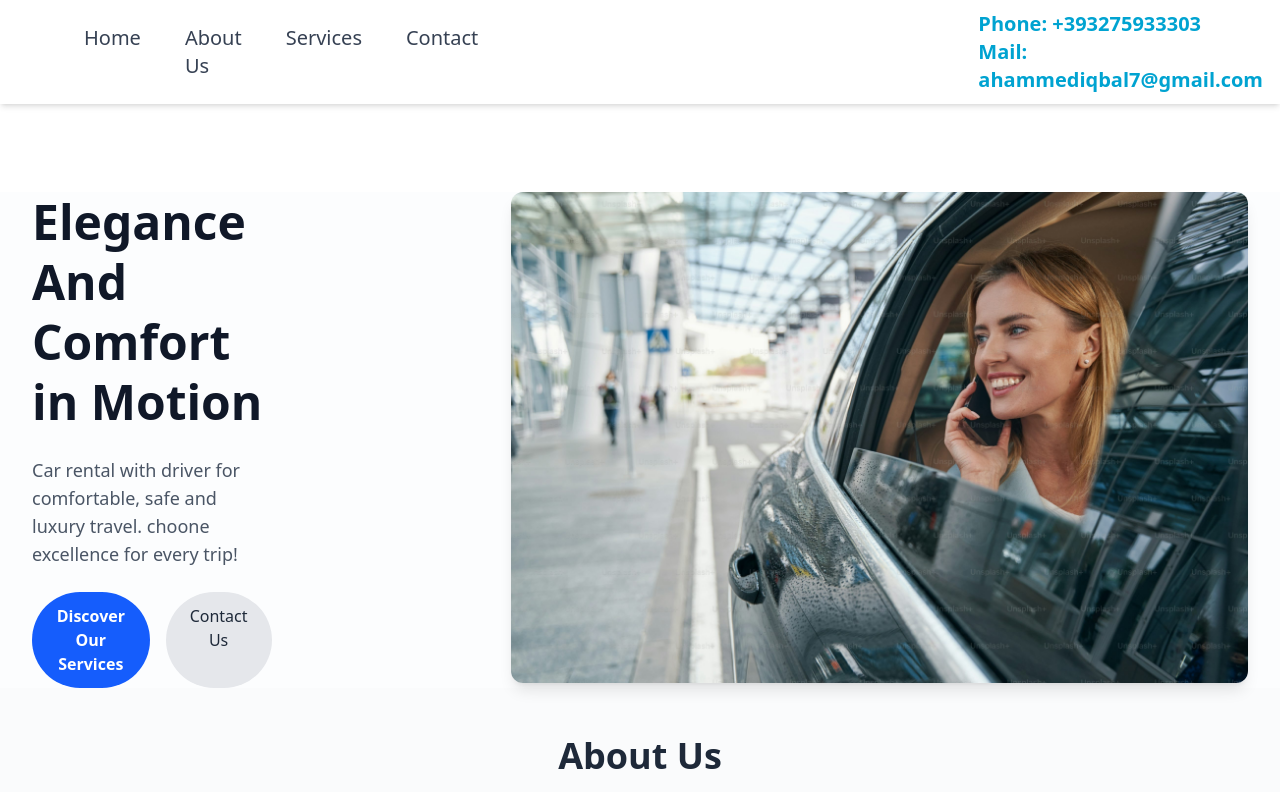
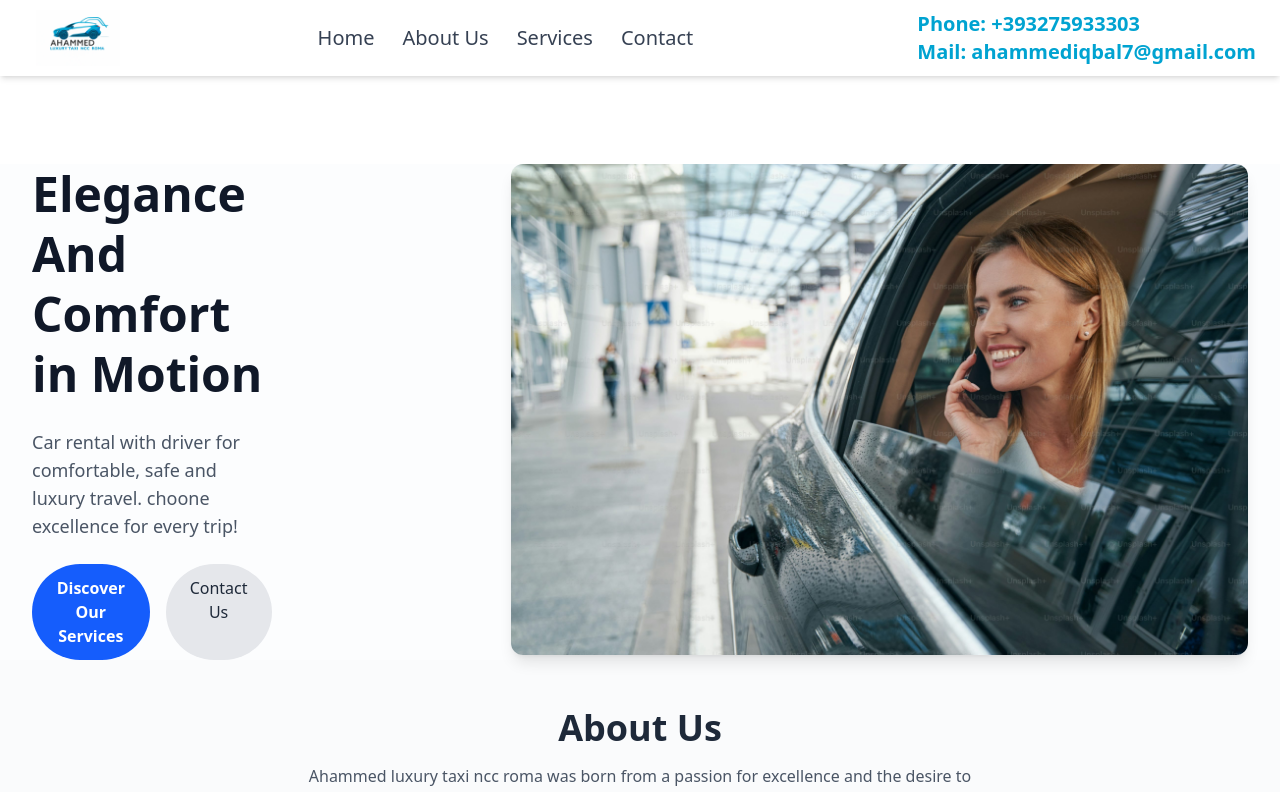
Before and after one commit to TM-Tareq/taxi-booking, a React (Vite) app: page / in a window 1280 px wide. Shown: the top 792 px of the page. Built offline with nearby package versions, Linux system fonts and the light colour scheme.

Commit message:
fixed some issue

```diff
--- a/src/navbar2/Navbar2.jsx
+++ b/src/navbar2/Navbar2.jsx
@@ -1,33 +1,54 @@
-import { Link2 } from "lucide-react";
+import { useState } from "react";
+import { Menu, X } from "lucide-react"; // Lucide icons
 
 const Navbar2 = () => {
+  const [menuOpen, setMenuOpen] = useState(false);
+
   return (
     <>
-        <nav className="shadow-md px-6 py-2.5 mb-0 flex justify-between items-center mx-auto" id="nav">
-            <div className="flex flex-1 ml-9 justify-center md:justify-start items-center">
-                <img src="./../images/project-logo-3.png" alt="" className="h-16 w-auto" />
+      <nav className="shadow-md px-6 py-2.5 flex justify-between items-center mx-auto" id="nav">
+        {/* Logo */}
+        <div className="flex flex-1 ml-3 justify-start items-center">
+          <img src="./../images/project-logo-3.png" alt="" className="h-14 w-auto" />
         </div>
 
-            <div className="hidden md:flex gap-7 space-x-4 ml-6 text-xl">
+        {/* Menu for larger screens */}
+        <div className="hidden md:flex items-center gap-7 text-xl mr-50">
           <a href="#nav" className="text-gray-700 hover:text-[#2463eb] font-medium transition">Home</a>
           <a href="#about-us" className="text-gray-700 hover:text-[#2463eb] font-medium transition">About Us</a>
           <a href="#services" className="text-gray-700 hover:text-[#2463eb] font-medium transition">Services</a>
           <a href="#footer" className="text-gray-700 hover:text-[#2463eb] font-medium transition">Contact</a>
         </div>
 
-            <div className="ml-125 text-xl font-semibold text-[#00A3D1]">
-                <p>
-                    Phone: +393275933303
-                </p>
-                <p>
-                    Mail: ahammediqbal7@gmail.com
-                </p>
+        {/* Contact Info */}
+        <div className="hidden md:block text-xl font-semibold text-[#00A3D1] ml-6">
+          <p>Phone: +393275933303</p>
+          <p>Mail: ahammediqbal7@gmail.com</p>
         </div>
-            {/* <Link2 /> */}
 
+        {/* Hamburger Icon for small screens */}
+        <div className="md:hidden">
+          <button onClick={() => setMenuOpen(!menuOpen)}>
+            {menuOpen ? <X size={28} /> : <Menu size={28} />}
+          </button>
+        </div>
       </nav>
+
+      {/* Mobile Menu */}
+      {menuOpen && (
+        <div className="md:hidden bg-white px-6 py-4 space-y-3 text-center shadow-md">
+          <a href="#nav" className="block text-gray-700 hover:text-[#2463eb] text-lg font-medium">Home</a>
+          <a href="#about-us" className="block text-gray-700 hover:text-[#2463eb] text-lg font-medium">About Us</a>
+          <a href="#services" className="block text-gray-700 hover:text-[#2463eb] text-lg font-medium">Services</a>
+          <a href="#footer" className="block text-gray-700 hover:text-[#2463eb] text-lg font-medium">Contact</a>
+          <div className="pt-2 border-t text-[#00A3D1] text-sm">
+            <p>Phone: +393275933303</p>
+            <p>Mail: ahammediqbal7@gmail.com</p>
+          </div>
+        </div>
+      )}
     </>
-    )
-}
+  );
+};
 
 export default Navbar2;
```
Lines whose indentation alone changed are shown as unchanged.
